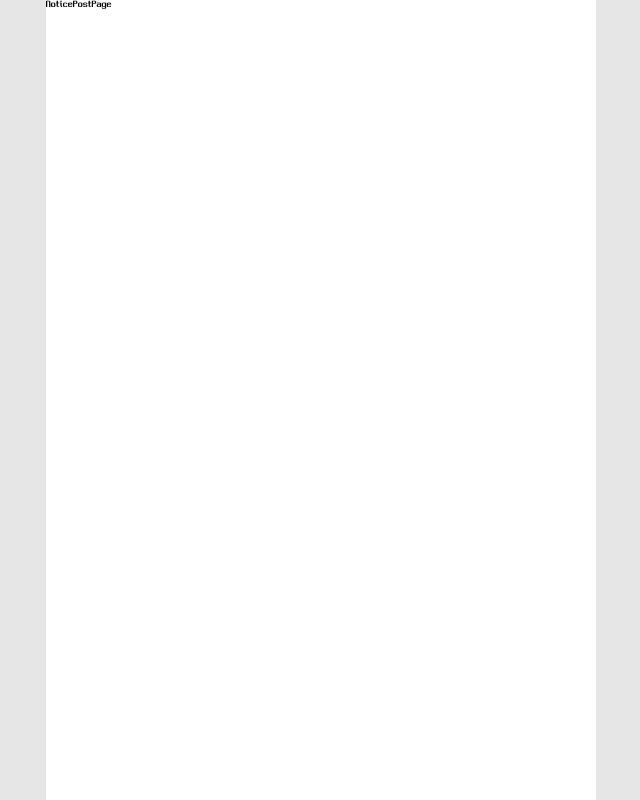
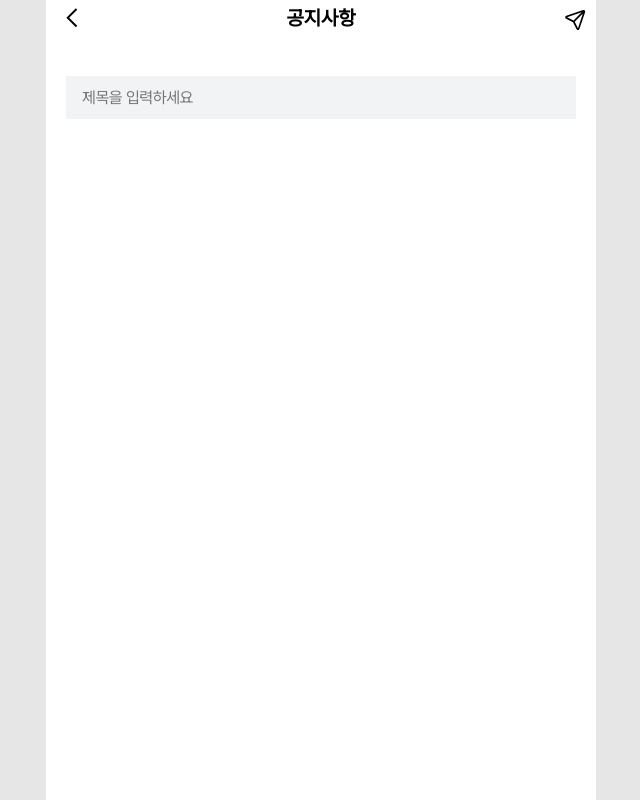
Before and after one commit to DEER-FOR-YOU/2025_DEER_FOR_YOU_FE, a React (Create React App) app: page /notice/post in a window 1280 px wide. Shown: the whole page, without its empty margins (319-959 px from the left). Built offline with nearby package versions, Linux system fonts and the light colour scheme.

Commit message:
feat: 공지사항 제목 input

```diff
--- a/src/pages/notice/post/index.style.ts
+++ b/src/pages/notice/post/index.style.ts
@@ -1,3 +1,35 @@
 import styled from '@emotion/styled';
 
-export const Container = styled.div``;
+export const Container = styled.div`
+  position: relative;
+`;
+
+export const Button = styled.img`
+  position: absolute;
+  top: 10px;
+  right: 10px;
+  cursor: pointer;
+`;
+
+export const TitleContainer = styled.div`
+  padding: 0 20px;
+  margin-top: 40px;
+  margin-bottom: 24px;
+`;
+
+export const Title = styled.input`
+  width: 100%;
+  padding: 12px 16px;
+  background-color: #f1f3f5;
+
+  color: #7f8992;
+  font-family: Pretendard;
+  font-size: 1.6rem;
+  font-style: normal;
+  font-weight: 500;
+  line-height: 100%; /* 16px */
+  letter-spacing: -0.4px;
+
+  border: none;
+  outline: none;
+`;
--- a/src/pages/notice/post/index.tsx
+++ b/src/pages/notice/post/index.tsx
@@ -1,6 +1,16 @@
 import React from 'react';
 import * as S from './index.style';
+import Header from '../../../components/header';
+import send from '../../../assets/send.svg';
 
 export default function NoticePostPage() {
-  return <S.Container>NoticePostPage</S.Container>;
+  return (
+    <S.Container>
+      <Header title="공지사항" />
+      <S.Button src={send} alt="send" />
+      <S.TitleContainer>
+        <S.Title placeholder="제목을 입력하세요" />
+      </S.TitleContainer>
+    </S.Container>
+  );
 }
```
Also changed, not shown: src/assets/send.svg (added).
